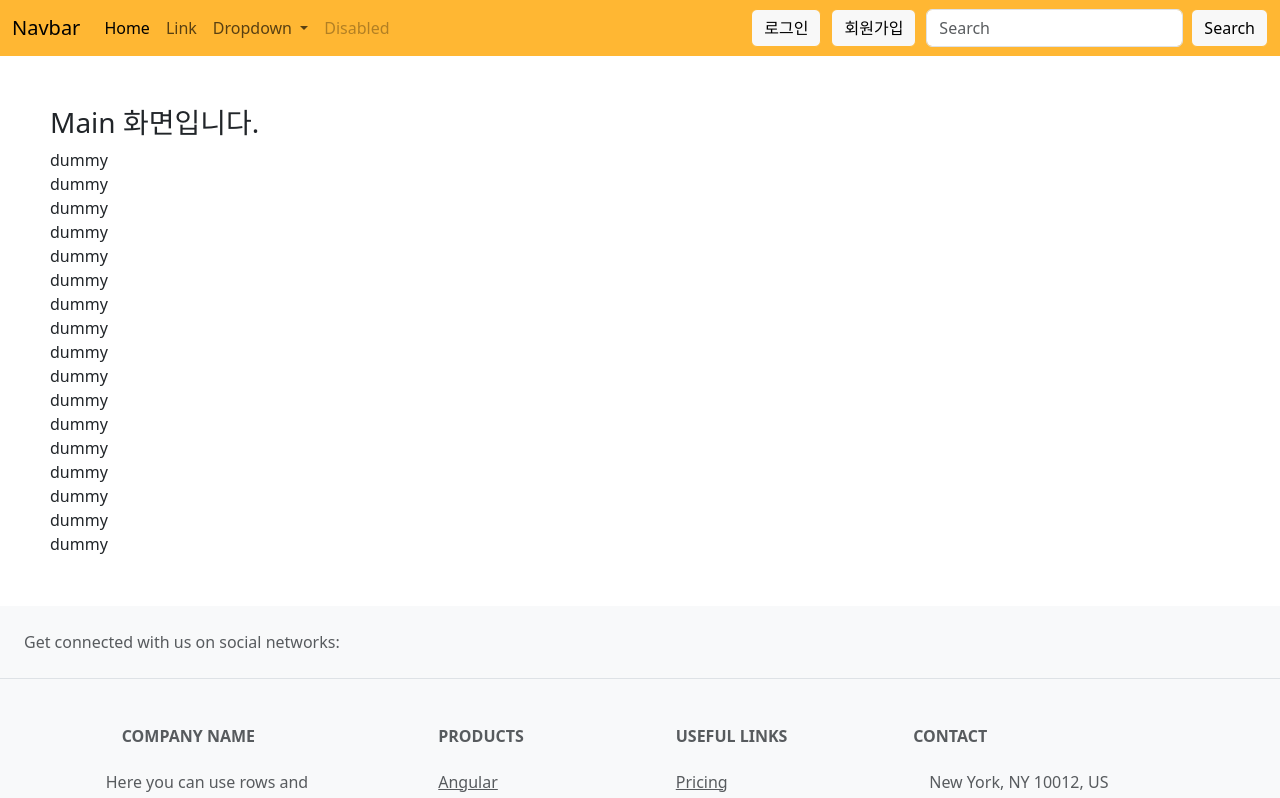
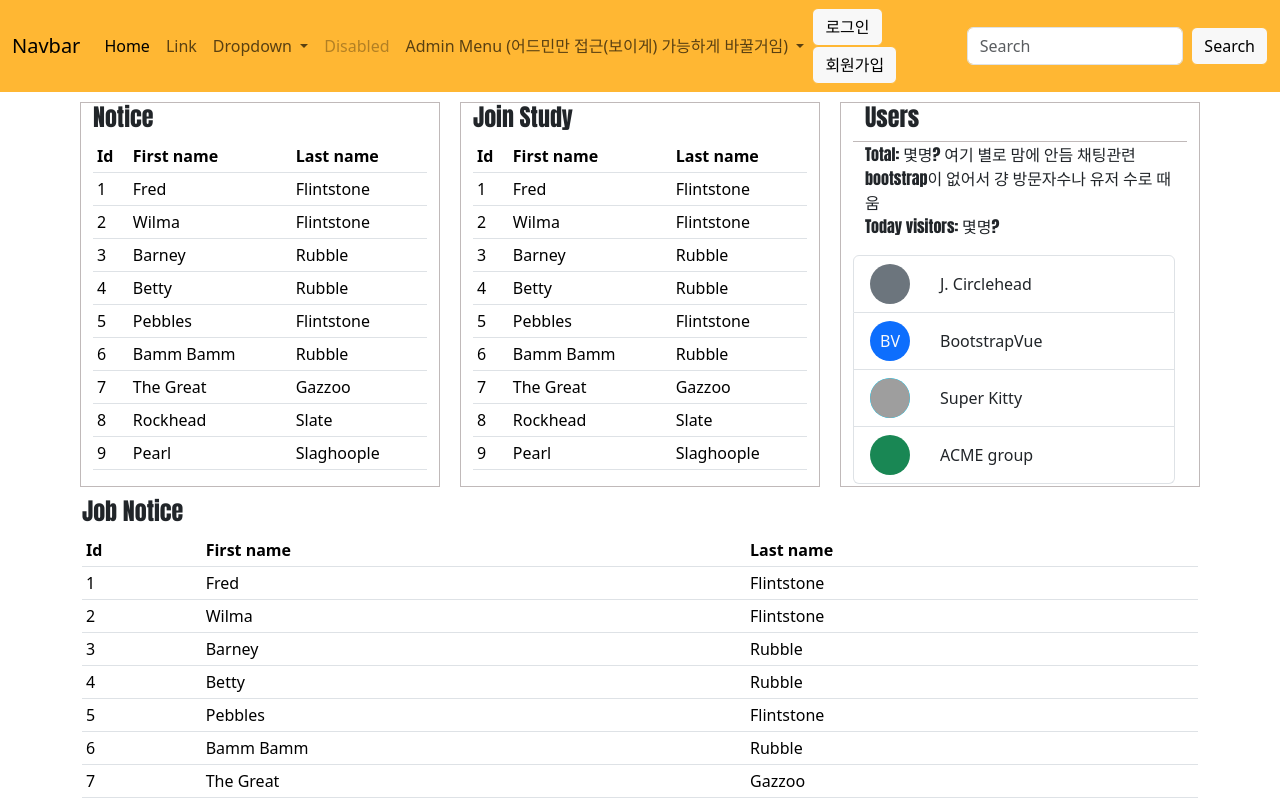
Before and after one commit to jeongminchoi1017/CodeBuddy, a Vue app in the folder src/main/frontend/: page / in a window 1280 px wide. Shown: the top 798 px of the page. Built offline with nearby package versions, Linux system fonts and the light colour scheme; grey boxes are pictures that could not be loaded.

Commit message:
main, admin ver.1 완료

```diff
--- a/src/main/frontend/package.json
+++ b/src/main/frontend/package.json
@@ -10,9 +10,11 @@
   },
   "dependencies": {
     "bootstrap": "^5.3.2",
+    "bootstrap-vue": "^2.23.1",
+    "bootstrap-vue-3": "^0.5.1",
     "pinia": "^2.1.7",
     "router": "^2.0.0-beta.1",
-    "vue": "^3.3.13",
+    "vue": "^3.4.3",
     "vue-router": "^4.2.5"
   },
   "devDependencies": {
--- /dev/null
+++ b/src/main/frontend/src/components/Admin112.vue
@@ -0,0 +1,60 @@
+<script>
+export default {
+  data() {
+    return {
+      perPage: 8, /*페이지당 게시글 노출 제한*/
+      currentPage: 1,
+      items: [
+        { id: 1, first_name: 'Fred', last_name: 'Flintstone' },
+        { id: 2, first_name: 'Wilma', last_name: 'Flintstone' },
+        { id: 3, first_name: 'Barney', last_name: 'Rubble' },
+        { id: 4, first_name: 'Betty', last_name: 'Rubble' },
+        { id: 5, first_name: 'Pebbles', last_name: 'Flintstone' },
+        { id: 6, first_name: 'Bamm Bamm', last_name: 'Rubble' },
+        { id: 7, first_name: 'The Great', last_name: 'Gazzoo' },
+        { id: 8, first_name: 'Rockhead', last_name: 'Slate' },
+        { id: 9, first_name: 'Pearl', last_name: 'Slaghoople' }
+      ]
+    }
+  },
+  computed: {
+    rows() {
+      return this.items.length
+    }
+  }
+}
+</script>
+
+<template>
+  <div class="overflow-auto">
+    <h2>112</h2><br>
+    <b-table
+        id="my-table"
+        :items="items"
+        :per-page="perPage"
+        :current-page="currentPage"
+        small
+    ></b-table>
+    <p class="mt-3">Current Page: {{ currentPage }}</p>
+
+    <b-pagination
+        v-model="currentPage"
+        :total-rows="rows"
+        :per-page="perPage"
+        aria-controls="my-table"
+    ></b-pagination>
+  </div>
+
+
+</template>
+
+
+
+<style scoped>
+div {
+  margin: 50px;
+}
+h2{
+  font-family: Impact;
+}
+</style>
--- /dev/null
+++ b/src/main/frontend/src/components/AdminMain.vue
@@ -0,0 +1,62 @@
+<script>
+export default {
+  data() {
+    return {
+      perPage: 8, /*페이지당 게시글 노출 제한*/
+      currentPage: 1,
+      items: [
+        {id: 1, first_name: 'Fred', last_name: 'Flintstone'},
+        {id: 2, first_name: 'Wilma', last_name: 'Flintstone'},
+        {id: 3, first_name: 'Barney', last_name: 'Rubble'},
+        {id: 4, first_name: 'Betty', last_name: 'Rubble'},
+        {id: 5, first_name: 'Pebbles', last_name: 'Flintstone'},
+        {id: 6, first_name: 'Bamm Bamm', last_name: 'Rubble'},
+        {id: 7, first_name: 'The Great', last_name: 'Gazzoo'},
+        {id: 8, first_name: 'Rockhead', last_name: 'Slate'},
+        {id: 9, first_name: 'Pearl', last_name: 'Slaghoople'}
+      ]
+    }
+  },
+  computed: {
+    rows() {
+      return this.items.length
+    }
+  }
+}
+</script>
+
+<template>
+  <div class="overflow-auto">
+    <h2>Notice</h2><br>
+    <b-table
+        id="my-table"
+        :items="items"
+        :per-page="perPage"
+        :current-page="currentPage"
+        small
+    ></b-table>
+    <b-button variant="outline-primary" style="float: right">공지 작성</b-button>
+    <p class="mt-3">Current Page: {{ currentPage }}</p>
+
+    <b-pagination
+        v-model="currentPage"
+        :total-rows="rows"
+        :per-page="perPage"
+        aria-controls="my-table"
+    ></b-pagination>
+
+  </div>
+
+
+</template>
+
+
+<style scoped>
+div {
+  margin: 50px;
+}
+
+h2 {
+  font-family: Impact;
+}
+</style>
--- /dev/null
+++ b/src/main/frontend/src/components/AdminUserManagement.vue
@@ -0,0 +1,62 @@
+<script>
+export default {
+  data() {
+    return {
+      perPage: 8, /*페이지당 게시글 노출 제한*/
+      currentPage: 1,
+      items: [
+        { id: 1, first_name: 'Fred', last_name: 'Flintstone' },
+        { id: 2, first_name: 'Wilma', last_name: 'Flintstone' },
+        { id: 3, first_name: 'Barney', last_name: 'Rubble' },
+        { id: 4, first_name: 'Betty', last_name: 'Rubble' },
+        { id: 5, first_name: 'Pebbles', last_name: 'Flintstone' },
+        { id: 6, first_name: 'Bamm Bamm', last_name: 'Rubble' },
+        { id: 7, first_name: 'The Great', last_name: 'Gazzoo' },
+        { id: 8, first_name: 'Rockhead', last_name: 'Slate' },
+        { id: 9, first_name: 'Pearl', last_name: 'Slaghoople' }
+      ]
+    }
+  },
+  computed: {
+    rows() {
+      return this.items.length
+    }
+  }
+}
+</script>
+
+<template>
+  <div class="overflow-auto">
+    <h2>UserManagement</h2><br>
+    <b-table
+        id="my-table"
+        :items="items"
+        :per-page="perPage"
+        :current-page="currentPage"
+        small
+    ></b-table>
+    <b-button variant="outline-primary" style="float: right; margin-left: 10px">Button</b-button>
+    <b-button variant="outline-primary" style="float: right">Button</b-button>
+    <p class="mt-3">Current Page: {{ currentPage }}</p>
+
+    <b-pagination
+        v-model="currentPage"
+        :total-rows="rows"
+        :per-page="perPage"
+        aria-controls="my-table"
+    ></b-pagination>
+  </div>
+
+
+</template>
+
+
+
+<style scoped>
+div {
+  margin: 50px;
+}
+h2{
+  font-family: Impact;
+}
+</style>
--- a/src/main/frontend/src/components/Header.vue
+++ b/src/main/frontend/src/components/Header.vue
@@ -30,6 +30,17 @@
           </li>
           <li class="nav-item">
             <a class="nav-link disabled" href="#" tabindex="-1" aria-disabled="true">Disabled</a>
+          </li>
+          <li class="nav-item dropdown">
+            <a class="nav-link dropdown-toggle" href="#" id="navbarDropdown" role="button" data-bs-toggle="dropdown" aria-expanded="false">
+              Admin Menu (어드민만 접근(보이게) 가능하게 바꿀거임)
+            </a>
+            <ul class="dropdown-menu" aria-labelledby="navbarDropdown">
+              <li><a class="dropdown-item" href="#">112</a></li>
+              <li><a class="dropdown-item" href="#">Notice</a></li>
+              <li><hr class="dropdown-divider"></li>
+              <li><a class="dropdown-item" href="#">User management</a></li>
+            </ul>
           </li>
         </ul>
         <div class="float">
--- a/src/main/frontend/src/components/Main.vue
+++ b/src/main/frontend/src/components/Main.vue
@@ -1,35 +1,127 @@
-<script setup>
+<script>
 
+export default {
+  setup() {
+    return {
+      items: [
+        { id: 1, first_name: 'Fred', last_name: 'Flintstone' },
+        { id: 2, first_name: 'Wilma', last_name: 'Flintstone' },
+        { id: 3, first_name: 'Barney', last_name: 'Rubble' },
+        { id: 4, first_name: 'Betty', last_name: 'Rubble' },
+        { id: 5, first_name: 'Pebbles', last_name: 'Flintstone' },
+        { id: 6, first_name: 'Bamm Bamm', last_name: 'Rubble' },
+        { id: 7, first_name: 'The Great', last_name: 'Gazzoo' },
+        { id: 8, first_name: 'Rockhead', last_name: 'Slate' },
+        { id: 9, first_name: 'Pearl', last_name: 'Slaghoople' }
+      ]
+    }
+  },
+  computed: {
+    rows() {
+      return this.items.length
+    }
+  }
+}
 </script>
 
 <template>
-  <div>
-    <h3>Main 화면입니다.</h3>
-    <p>
-      dummy<br>
-      dummy<br>
-      dummy<br>
-      dummy<br>
-      dummy<br>
-      dummy<br>
-      dummy<br>
-      dummy<br>
-      dummy<br>
-      dummy<br>
-      dummy<br>
-      dummy<br>
-      dummy<br>
-      dummy<br>
-      dummy<br>
-      dummy<br>
-      dummy<br>
-    </p>
+  <div class="main">
+    <b-container class="bv-example-row" fluid="xl">
+      <b-row>
+        <b-col >
+          <div class="overflow-auto">
 
+
+            <h4>Notice</h4>
+
+            <b-table
+                id="my-table"
+                :items="items"
+                :per-page="perPage"
+                :current-page="currentPage"
+                small
+            ></b-table>
+          </div>
+        </b-col>
+        <b-col>
+          <div class="overflow-auto">
+
+            <h4>Join Study</h4>
+
+            <b-table
+                id="my-table"
+                :items="items"
+                :per-page="perPage"
+                :current-page="currentPage"
+                small
+            ></b-table>
+          </div>
+        </b-col>
+      <b-row class="col">
+          <h4 class>Users</h4>
+        <p style="border-top: solid 1px #c0b9b9;">Total: 몇명? 여기 별로 맘에 안듬 채팅관련 bootstrap이 없어서 걍 방문자수나 유저 수로 때움<br>
+          Today visitors: 몇명?</p>
+        <b-list-group style="max-width: 100%;">
+          <b-list-group-item class="d-flex align-items-center">
+            <b-avatar class="mr-3"></b-avatar>
+            <span class="mr-auto">J. Circlehead</span>
+          </b-list-group-item>
+          <b-list-group-item class="d-flex align-items-center">
+            <b-avatar variant="primary" text="BV" class="mr-3"></b-avatar>
+            <span class="mr-auto">BootstrapVue</span>
+          </b-list-group-item>
+          <b-list-group-item class="d-flex align-items-center">
+            <b-avatar variant="info" src="https://placekitten.com/300/300" class="mr-3"></b-avatar>
+            <span class="mr-auto">Super Kitty</span>
+          </b-list-group-item>
+          <b-list-group-item class="d-flex align-items-center">
+            <b-avatar variant="success" icon="people-fill" class="mr-3"></b-avatar>
+            <span class="mr-auto">ACME group</span>
+          </b-list-group-item>
+        </b-list-group>
+      </b-row>
+      </b-row>
+      <b-row>
+        <div class="overflow-auto">
+          <h4>Job Notice</h4>
+          <b-table
+              id="my-table"
+              :items="items"
+              :per-page="perPage"
+              :current-page="currentPage"
+              small
+          ></b-table>
+        </div>
+      </b-row>
+    </b-container>
   </div>
 </template>
 
 <style scoped>
-  div {
-    margin:50px;
-  }
+
+/*
+.main {
+  margin: 50px;
+}
+*/
+
+b-col {
+  border: 1px solid blue;
+  width: 100%;
+}
+h4, p{
+  font-family: Impact;
+}
+.col {
+  margin: 10px;
+  border: 1px solid #c0b9b9;
+}
+.mr-auto {
+  margin-left: 30px;
+}
+
+.sub {
+  float: right;
+}
+
 </style>
```
Also changed, not shown: src/main/frontend/src/main.js (+10 -1 lines), src/main/frontend/src/router/index.js (+12 -0 lines), 1 other file (tests, documents, lock files or other folders).
